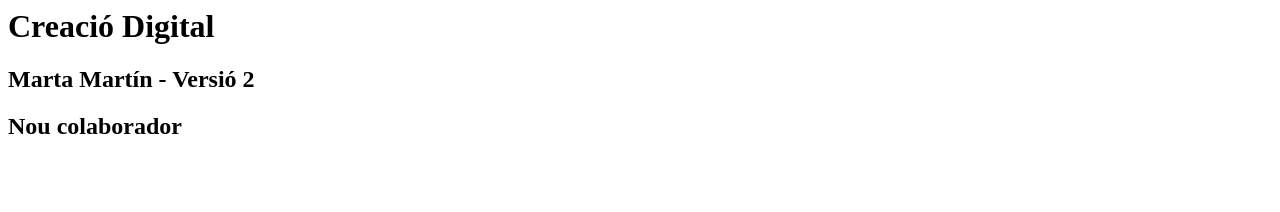
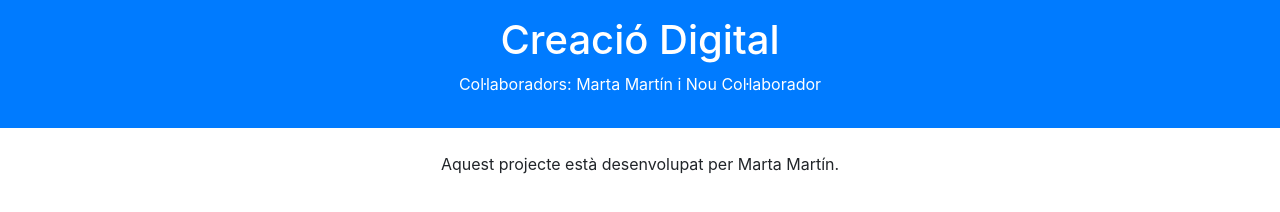
Before and after one commit to martamllop/Creaci-Digital, a website: page public_html/index.html in a window 1280 px wide. Drawn offline with nearby package versions, Linux system fonts and the light colour scheme.

Commit message:
CreacióDigital: Versió 1.1.1 Estil Bootstrap

```diff
--- a/public_html/index.html
+++ b/public_html/index.html
@@ -1,14 +1,28 @@
+<!DOCTYPE html>
+<html lang="ca">
+<head>
+    <meta charset="UTF-8">
+    <meta name="viewport" content="width=device-width, initial-scale=1.0">
+    <title>MMartin</title>
+    <!-- Enllaç a Bootstrap -->
+    <link href="https://stackpath.bootstrapcdn.com/bootstrap/4.5.2/css/bootstrap.min.css" rel="stylesheet">
+</head>
+<body>
 
-<html>
-    <head>
-        <title>MMartin</title>
-        <meta charset="UTF-8">
-        <meta name="viewport" content="width=device-width, initial-scale=1.0">
-    </head>
-    <body>
+    <!-- Capçalera -->
+    <header class="bg-primary text-white text-center py-3">
         <h1>Creació Digital</h1>
-        <h2>Marta Martín - Versió 2</h2>
-        <h2>Nou colaborador</h2>
+        <p>Col·laboradors: Marta Martín i Nou Col·laborador</p>
+    </header>
 
-    </body>
+    <!-- Secció principal -->
+    <main class="container text-center mt-4">
+        <p>Aquest projecte està desenvolupat per Marta Martín.</p>
+    </main>
+
+    <!-- Scripts de Bootstrap -->
+    <script src="https://code.jquery.com/jquery-3.5.1.slim.min.js"></script>
+    <script src="https://cdn.jsdelivr.net/npm/@popperjs/core@2.5.4/dist/umd/popper.min.js"></script>
+    <script src="https://stackpath.bootstrapcdn.com/bootstrap/4.5.2/js/bootstrap.min.js"></script>
+</body>
 </html>
```
